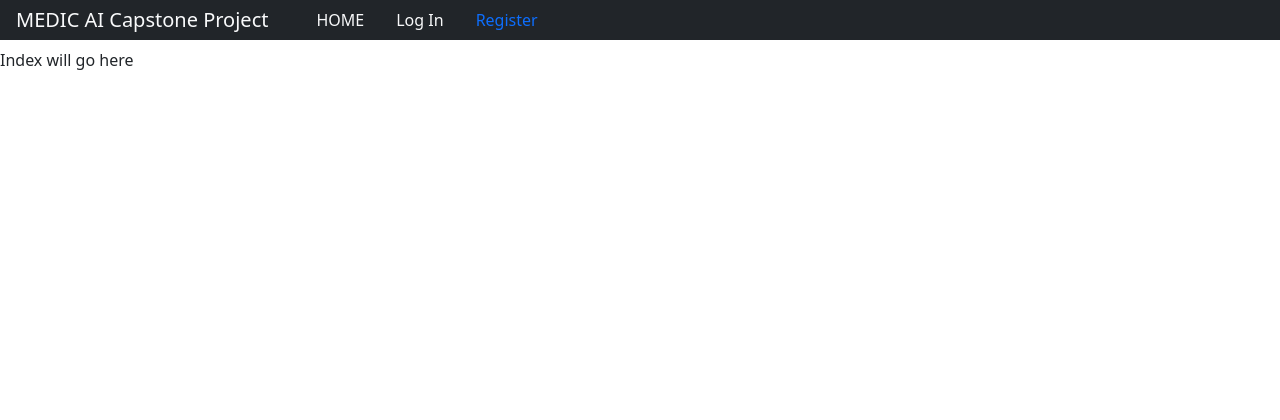
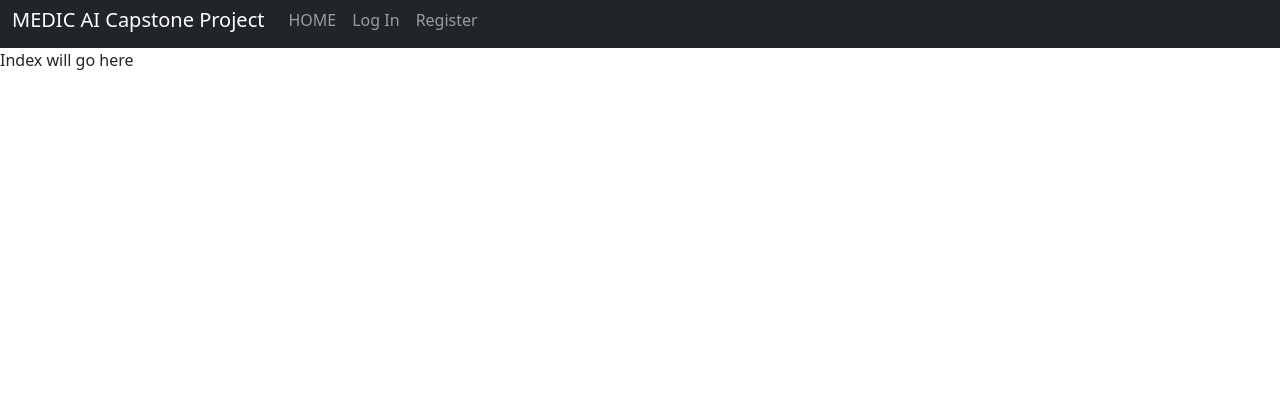
Before and after one commit to deschi0000/cs50web_capstone, a Django app: page / in a window 1280 px wide. Shown: the top 420 px of the page. Run offline with Django 4.2, Linux system fonts and the light colour scheme; some libraries are stand-ins or nearby versions.

Commit message:
fix navbar (toggle)

```diff
--- a/medicAI/templates/medicAI/layout.html
+++ b/medicAI/templates/medicAI/layout.html
@@ -20,43 +20,41 @@
 
         </head>
         <body>
-            <nav class="navbar navbar-expand-lg nav-background">
-                    <ul class="nav bg-dark w-100">
-                        <li>
-                            <a class="navbar-brand nav-link link-light" href="/">MEDIC AI Capstone Project</a>
-                            <button class="navbar-toggler" type="button" data-toggle="collapse" data-target="#navbarSupportedContent" aria-controls="navbarSupportedContent" aria-expanded="false" aria-label="Toggle navigation">
+            <nav class="navbar navbar-expand-lg navbar-dark bg-dark">
+                <div class="container-fluid">
+                    <a class="navbar-brand" href="/">MEDIC AI Capstone Project</a>
+                    <button class="navbar-toggler" type="button" data-bs-toggle="collapse" data-bs-target="#navbarSupportedContent" aria-controls="navbarSupportedContent" aria-expanded="false" aria-label="Toggle navigation">
                         <span class="navbar-toggler-icon"></span>
                     </button>
-
                     <div class="collapse navbar-collapse" id="navbarSupportedContent">
+                        <ul class="navbar-nav me-auto mb-2 mb-lg-0">
+                            <li class="nav-item">
+                                <a class="nav-link" href="/">HOME</a>
+                            </li>
+                            {% if user.is_authenticated %}
+                            <li class="nav-item">
+                                <a class="nav-link" href="{% url 'patientlist' %}">PATIENTS</a>
                             </li>
                             <li class="nav-item">
-                            <a class="nav-link link-light" href="/">HOME</a>
+                                <a class="nav-link" href="{% url 'logout' %}" name="logout">Log Out</a>
                             </li>
-
-                        {% if user.is_authenticated %}
                             <li class="nav-item">
-                                <a class="nav-link link-light" href="" id="user-logo"></a>
-                            </li>
-
-                            <li class="nav-item">
-                                <a class="nav-link link-light" href="{% url 'patientlist' %}">PATIENTS</a>
-                            </li>
-
-                            <li class="nav-item">
-                                <a class="nav-link link-light" href="{% url 'logout' %}" name="logout">Log Out</a>
+                                <a class="nav-link" href="" id="user-logo"></a>
                             </li>
                             {% else %}
                             <li class="nav-item">
-                                <a class="nav-link link-light" href="{% url 'login' %}">Log In</a>
+                                <a class="nav-link" href="{% url 'login' %}">Log In</a>
                             </li>
                             <li class="nav-item">
-                                <a class="nav-link" href="">Register</a>
+                                <a class="nav-link" href="#">Register</a>
                             </li>
                             {% endif %}
                         </ul>
                     </div>
+                </div>
             </nav>
+
+
 
             {% block body %}
             {% endblock %}
```
Lines whose indentation alone changed are shown as unchanged.
